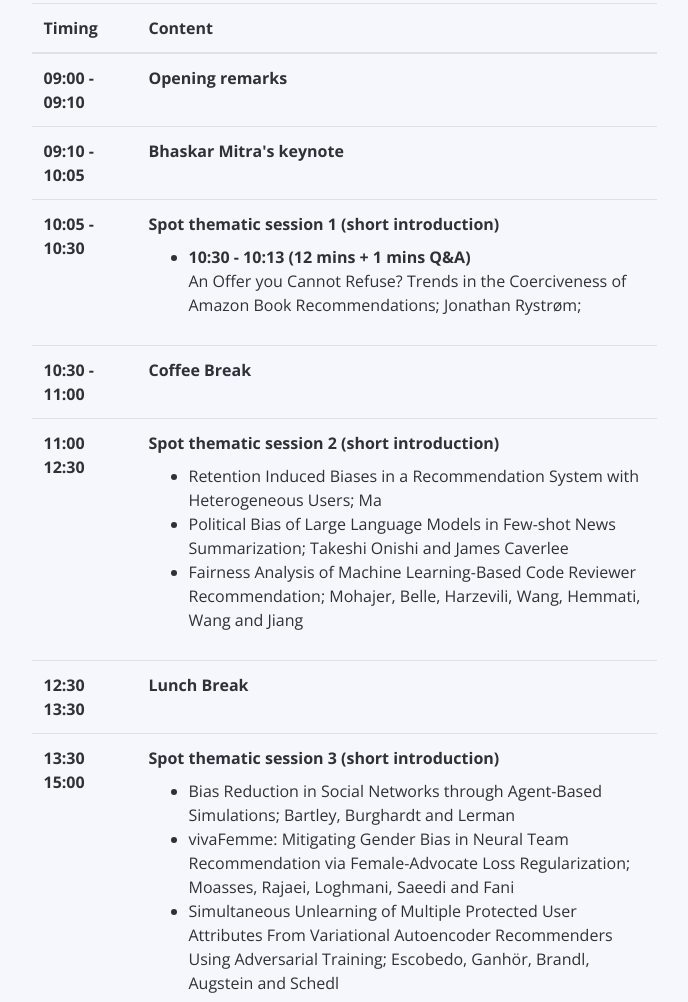
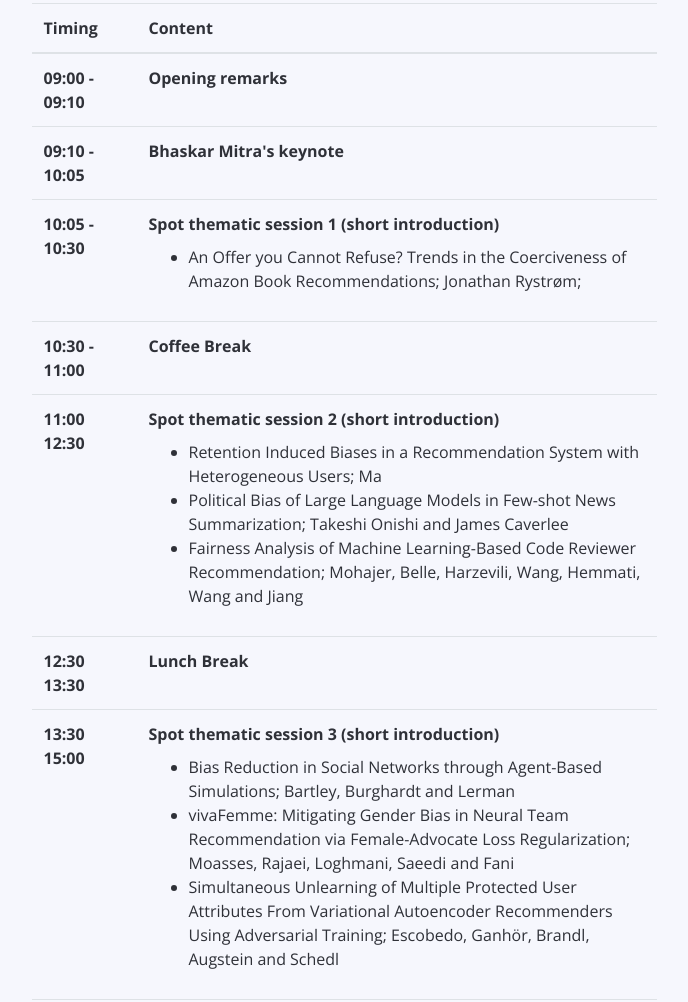
Before and after one commit to biasinrecsys/sigir2024, a plain HTML site: page index.html in a window 1280 px wide. Shown: the part 7910-8912 px from the top of the page, without its empty margins (296-984 px from the left). Drawn offline with nearby package versions, Linux system fonts and the light colour scheme.

Commit message:
Updated SessionI

```diff
--- a/index.html
+++ b/index.html
@@ -310,7 +310,7 @@
                           <td>
                               <div style="margin-bottom: 9px;"><strong>Spot thematic session 1 (short introduction) </strong></div>
                               <ul>
-                                  <li><strong>10:30 - 10:13 (12 mins + 1 mins Q&A) </strong></br> An Offer you Cannot Refuse? Trends in the Coerciveness of Amazon Book Recommendations; Jonathan Rystrøm; </br></li>
+                                  <li> An Offer you Cannot Refuse? Trends in the Coerciveness of Amazon Book Recommendations; Jonathan Rystrøm; </br></li>
                               </ul>
                           </td>
                       </tr>
```
